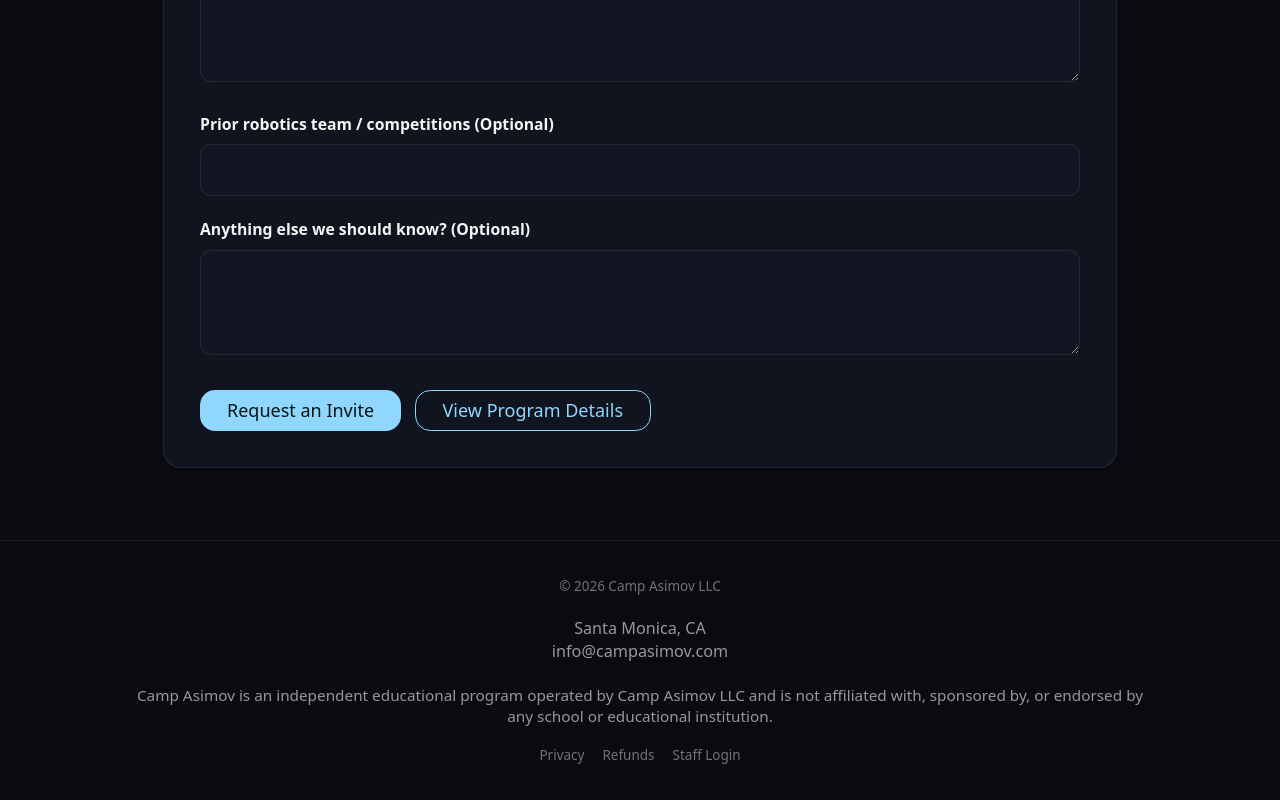
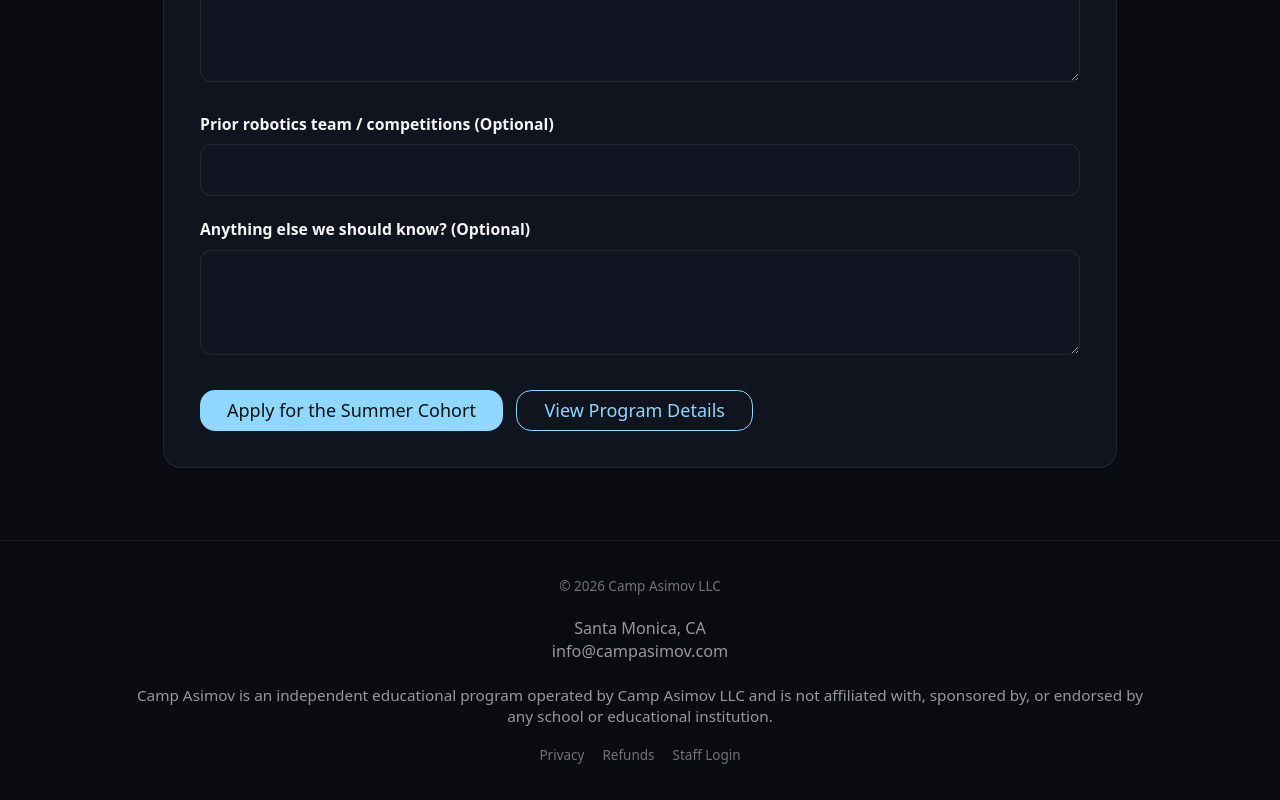
Before and after one commit to KingKumar/camp-asimov, a Next.js app: page /apply in a window 1280 px wide. Shown: the part 1153-1953 px from the top of the page. Built offline with nearby package versions, Linux system fonts and the light colour scheme.

Commit message:
Update page.tsx

```diff
--- a/app/(site)/apply/page.tsx
+++ b/app/(site)/apply/page.tsx
@@ -194,7 +194,7 @@ export default function ApplyPage() {
 
           <div className="pt-1 flex flex-col sm:flex-row gap-3">
             <Button type="submit" disabled={loading} className="px-6 py-3 text-base" style={{ backgroundColor: ink.accent, color: "#071410", textShadow: "none" }}>
-              {loading ? "Submitting..." : "Request an Invite"}
+              {loading ? "Submitting..." : "Apply for the Summer Cohort"}
             </Button>
             <Button asChild className="px-6 py-3 text-base border" style={{ backgroundColor: "transparent", color: ink.accent, borderColor: ink.accent, textShadow: "none" }}>
               <Link href="/program">View Program Details</Link>
```
